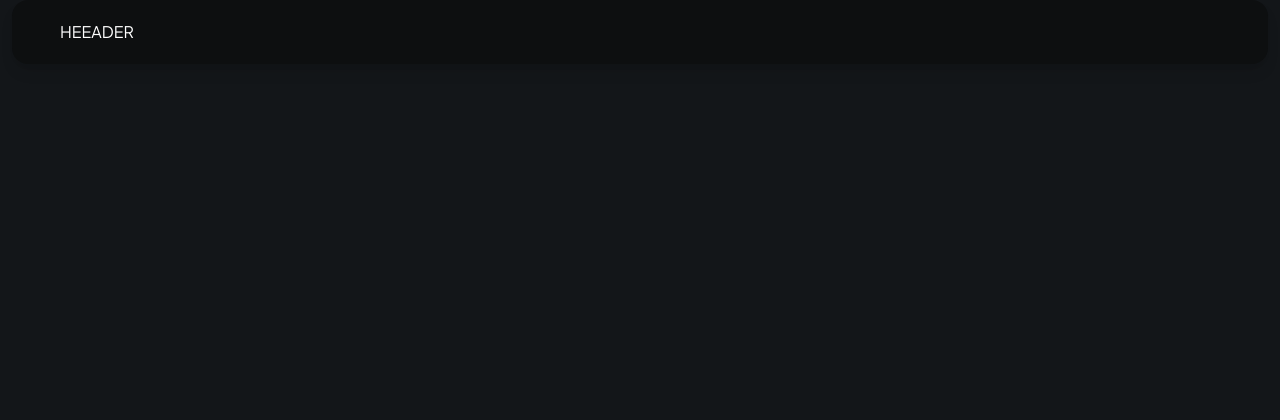
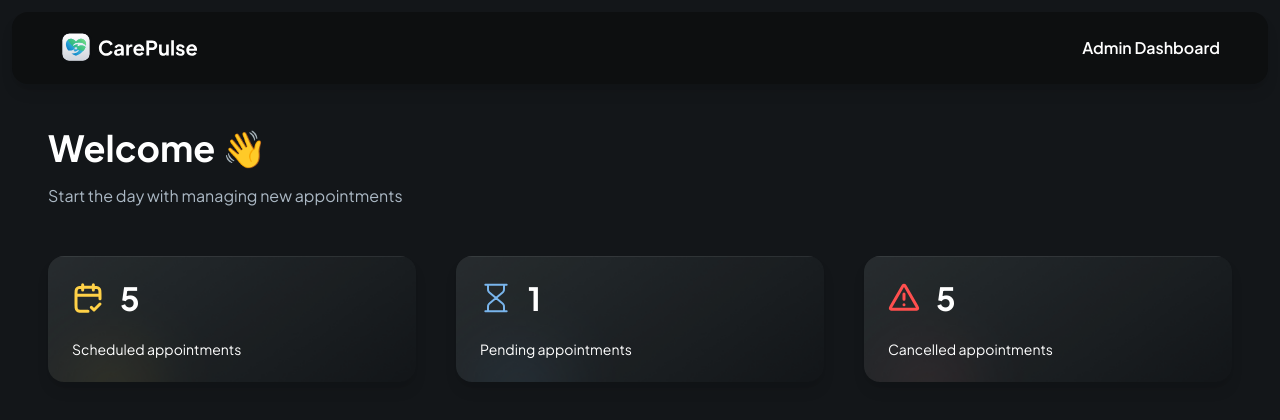
Before and after one commit to Beka-Merebashvili/HealthCare-App, a Next.js app: page /admin in a window 1280 px wide. Shown: the top 420 px of the page. Built offline with nearby package versions, Linux system fonts and the light colour scheme.

Commit message:
add statcard component

```diff
--- a/app/admin/page.tsx
+++ b/app/admin/page.tsx
@@ -1,9 +1,54 @@
-import React from 'react'
+import StatCard from "@/components/StatCard";
+import Image from "next/image";
+import Link from "next/link";
 
 const Admin = () => {
   return (
     <div className="mx-auto flex max-w-7xl flex-col space-y-14">
-      <header className='admin-header'>HEEADER</header>
+      <header className='admin-header'>
+      <Link href="/" className="cursor-pointer">
+          <Image
+            src="/assets/icons/logo-full.svg"
+            height={32}
+            width={162}
+            alt="logo"
+            className="h-8 w-fit"
+          />
+        </Link>
+
+        <p className="text-16-semibold">Admin Dashboard</p>
+      </header>
+
+      <main className="admin-main">
+        <section className="w-full space-y-4">
+          <h1 className="header">Welcome 👋</h1>
+          <p className="text-dark-700">
+            Start the day with managing new appointments
+          </p>
+        </section>
+
+        <section className="admin-stat">
+          <StatCard
+            type="appointments"
+            count={5}
+            label="Scheduled appointments"
+            icon={"/assets/icons/appointments.svg"}
+          />
+          <StatCard
+            type="pending"
+            count={1}
+            label="Pending appointments"
+            icon={"/assets/icons/pending.svg"}
+          />
+          <StatCard
+            type="cancelled"
+            count={5}
+            label="Cancelled appointments"
+            icon={"/assets/icons/cancelled.svg"}
+          />
+        </section>
+
+      </main>
     </div>
   )
 }
--- /dev/null
+++ b/components/StatCard.tsx
@@ -0,0 +1,38 @@
+import clsx from "clsx";
+import Image from "next/image";
+
+
+type StatCardProps = {
+    type: "appointments" | "pending" | "cancelled";
+    count: number;
+    label: string;
+    icon: string;
+  };
+
+const StatCard = ({ count = 0, label, icon, type }: StatCardProps) =>{
+  return (
+    <div
+      className={clsx("stat-card", {
+        "bg-appointments": type === "appointments",
+        "bg-pending": type === "pending",
+        "bg-cancelled": type === "cancelled",
+      })}
+    >
+      <div className="flex items-center gap-4">
+        <Image
+          src={icon}
+          height={32}
+          width={32}
+          alt="appointments"
+          className="size-8 w-fit"
+        />
+        <h2 className="text-32-bold text-white">{count}</h2>
+      </div>
+
+      <p className="text-14-regular">{label}</p>
+    </div>
+  );
+
+}
+
+export default StatCard
```
